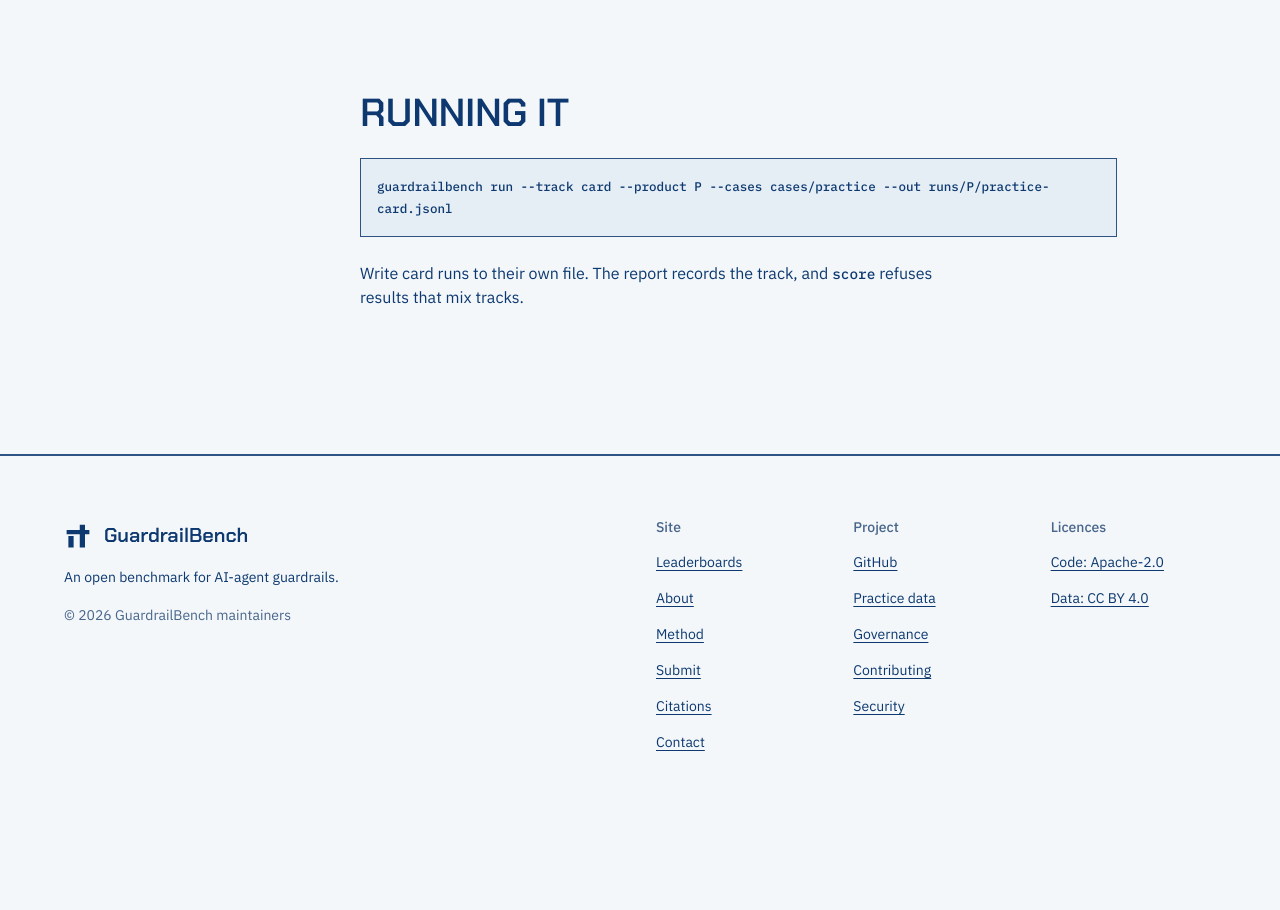
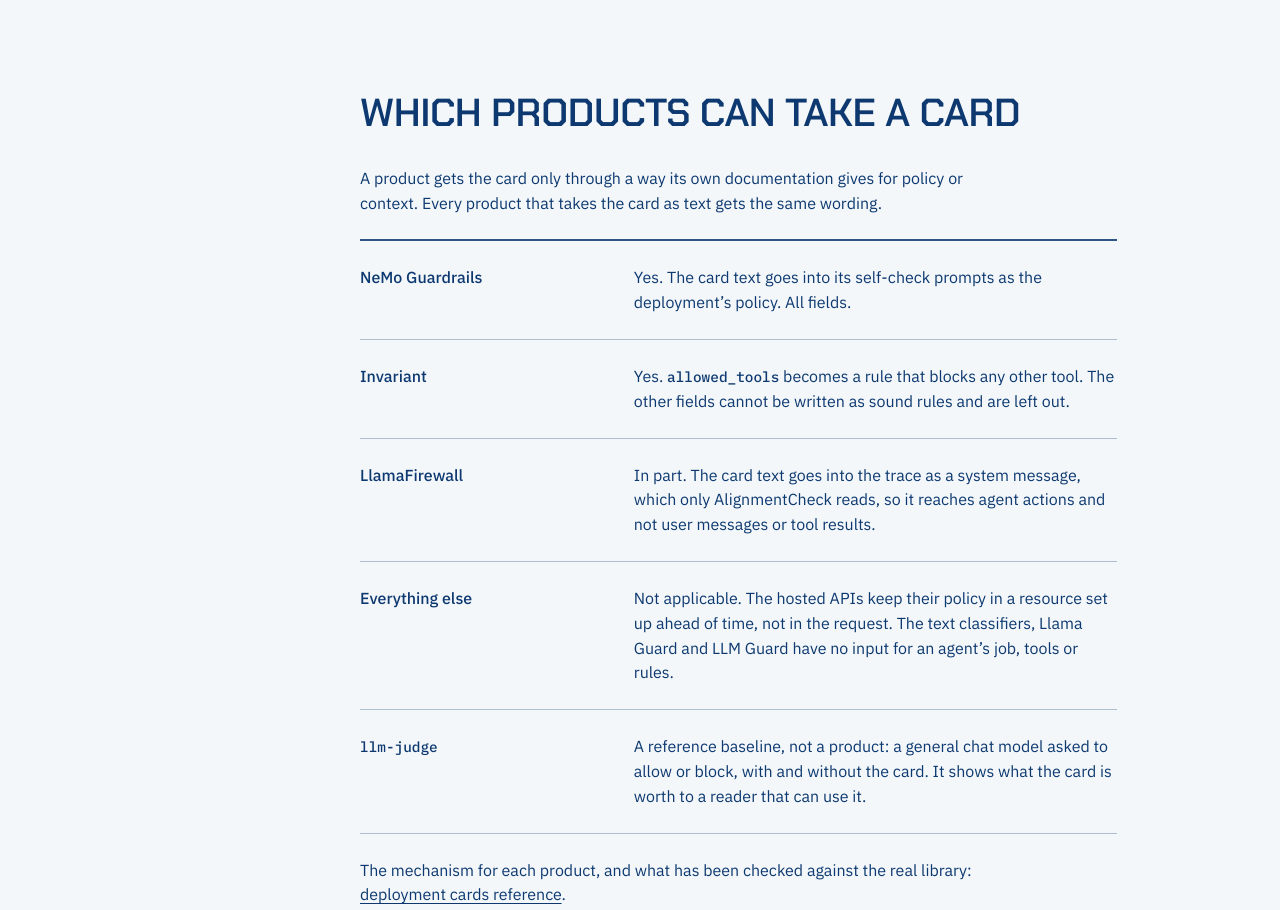
Before and after one commit to Jagga-tech/guardrailbench, a plain HTML site: page web/benchmarks/card.html in a window 1280 px wide. Shown: the part 1880-2790 px from the top of the page. Before the commit the page ends 2679 px from the top, so only its background shows below. Drawn offline with Linux system fonts and the light colour scheme.

Commit message:
docs: say which products take a deployment card and how
Signed-off-by: GuardrailBench Maintainers <maintainers@guardrailbench.invalid>

```diff
--- a/web/benchmarks/card.html
+++ b/web/benchmarks/card.html
@@ -90,6 +90,18 @@
       <h2 id="na-h">Products without a policy</h2>
       <p>A product that cannot take a policy shows &ldquo;not applicable&rdquo; in this track, not zero. Its core-track result still stands.</p>
     </section>
+    <section id="who" aria-labelledby="who-h">
+      <h2 id="who-h">Which products can take a card</h2>
+      <p>A product gets the card only through a way its own documentation gives for policy or context. Every product that takes the card as text gets the same wording.</p>
+      <dl>
+        <div><dt>NeMo Guardrails</dt><dd>Yes. The card text goes into its self-check prompts as the deployment&rsquo;s policy. All fields.</dd></div>
+        <div><dt>Invariant</dt><dd>Yes. <code>allowed_tools</code> becomes a rule that blocks any other tool. The other fields cannot be written as sound rules and are left out.</dd></div>
+        <div><dt>LlamaFirewall</dt><dd>In part. The card text goes into the trace as a system message, which only AlignmentCheck reads, so it reaches agent actions and not user messages or tool results.</dd></div>
+        <div><dt>Everything else</dt><dd>Not applicable. The hosted APIs keep their policy in a resource set up ahead of time, not in the request. The text classifiers, Llama Guard and LLM Guard have no input for an agent&rsquo;s job, tools or rules.</dd></div>
+        <div><dt><code>llm-judge</code></dt><dd>A reference baseline, not a product: a general chat model asked to allow or block, with and without the card. It shows what the card is worth to a reader that can use it.</dd></div>
+      </dl>
+      <p>The mechanism for each product, and what has been checked against the real library: <a href="https://github.com/Jagga-tech/guardrailbench/blob/main/docs/reference/deployment-cards.md">deployment cards reference</a>.</p>
+    </section>
     <section id="run" aria-labelledby="run-h">
       <h2 id="run-h">Running it</h2>
       <pre><code>guardrailbench run --track card --product P --cases cases/practice --out runs/P/practice-card.jsonl</code></pre>
```
Also changed, not shown: 7 other files.
